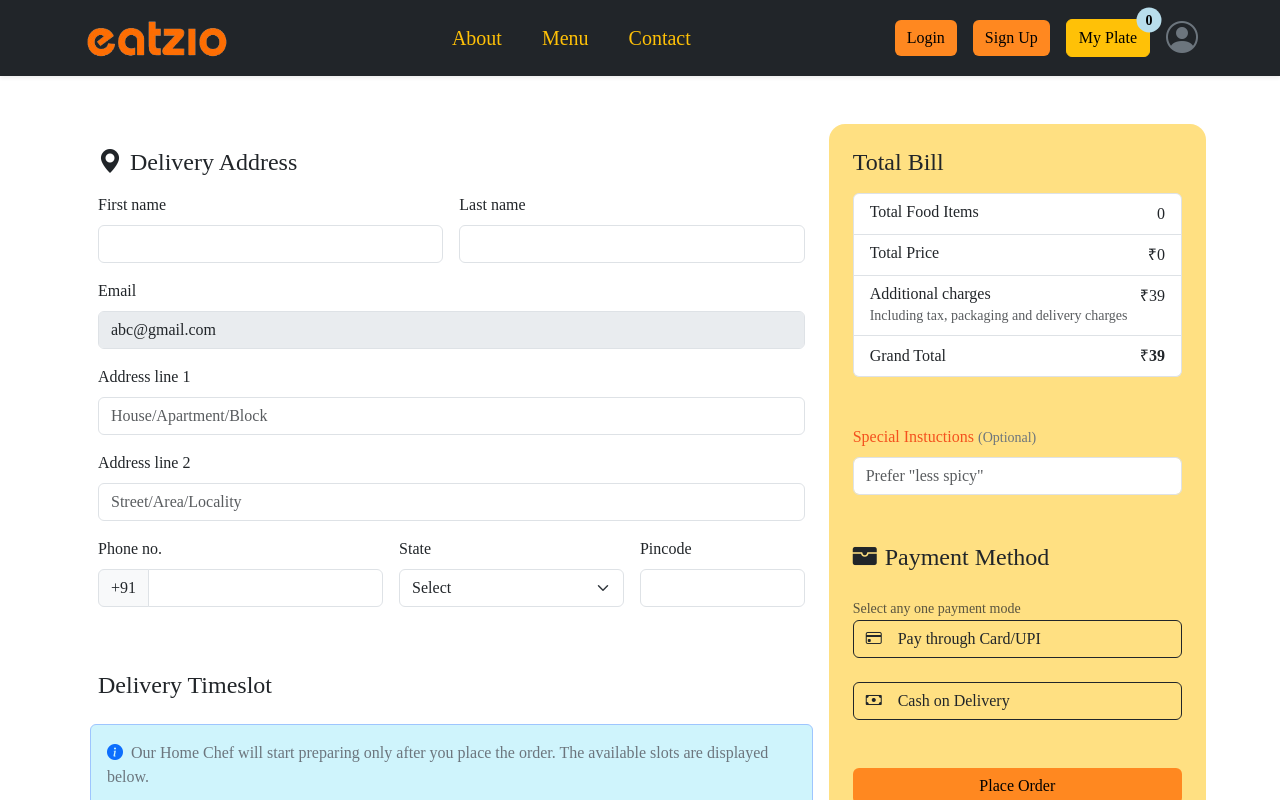
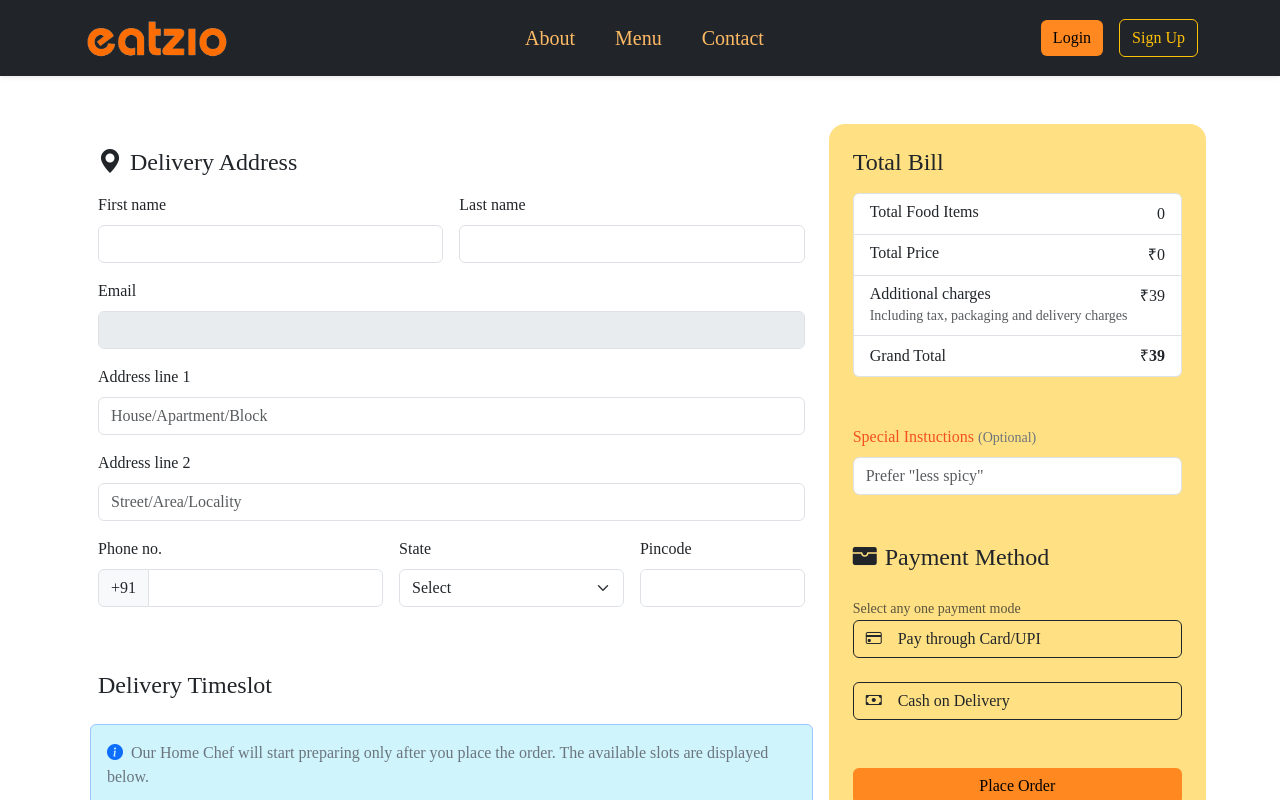
Before and after one commit to richa-daripa/Food-Website, a React (Vite) app: page /checkout in a window 1280 px wide. Shown: the top 800 px of the page. Built offline with nearby package versions, Linux system fonts and the light colour scheme; a web font is replaced by a local one.

Commit message:
add changes

```diff
--- a/src/component/Login.jsx
+++ b/src/component/Login.jsx
@@ -1,8 +1,11 @@
-import React, { useState } from 'react';
+import React, { useContext, useState } from 'react';
 import { useForm } from 'react-hook-form';
-import { Modal, Button, Container } from 'react-bootstrap';
+import { Alert, Modal, Button, Container } from 'react-bootstrap';
+import { AuthContext } from '../contextapi/AuthContext';
 
-const Login = ({ showLogin, setShowLogin,forwardTo }) => {
+
+
+const Login = ({ showLogin, setShowLogin, forwardTo }) => {
     const {
         register,
         handleSubmit,
@@ -14,9 +17,21 @@ const Login = ({ showLogin, setShowLogin,forwardTo }) => {
         reset();
     };
 
+    const [showLogError, setShowLogError] = useState(false);
+    const { login } = useContext(AuthContext);
+
     const onSubmit = (data) => {
         console.log("Form Data:", data);
-        handleClose();
+        const success = login(data);
+        if (!success) {
+            setShowLogError(true);
+            setTimeout(() => {
+                setShowLogError('');
+            }, 4000)
+        } else {
+            handleClose();
+        }
+
     };
 
     return (
@@ -31,6 +46,15 @@ const Login = ({ showLogin, setShowLogin,forwardTo }) => {
                     <Modal.Title className='fs-2'>Welcome back! <br />Login to your account</Modal.Title>
                 </Modal.Header>
                 <Modal.Body >
+                    {
+                        showLogError && (
+                            <Alert className='bg-danger-subtle text-center mt-3 mb-5 border-0 py-2 rounded-1'>
+                                <span className='text-danger'><i className="bi bi-exclamation-triangle-fill me-3 text-danger"></i>
+                                    Either email or password is incorrect
+                                </span>
+                            </Alert>
+                        )
+                    }
 
                     <form onSubmit={handleSubmit(onSubmit)}>
                         <div className="form-floating mb-3">
@@ -59,7 +83,7 @@ const Login = ({ showLogin, setShowLogin,forwardTo }) => {
                             <i className="bi bi-google me-2"></i>
                             Continue with Google
                         </Button>
-                        <p className="mt-4 mb-0 text-center">New to Eatzio? <span className='custom-text-color custom-toggle' onClick={()=>forwardTo()}>Sign Up</span></p>
+                        <p className="mt-4 mb-0 text-center">New to Eatzio? <span className='custom-text-color custom-toggle' onClick={() => forwardTo()}>Sign Up</span></p>
 
                     </form>
                 </Modal.Body>
--- a/src/component/NavBar.jsx
+++ b/src/component/NavBar.jsx
@@ -7,9 +7,11 @@ import { Container, Nav, Navbar, Button, Offcanvas, Dropdown, DropdownDivider }
 import logo from '../assets/logo.png';
 import '../style.css'
 import SignUp from './SignUp';
+import { AuthContext } from '../contextapi/AuthContext';
 
 const NavBar = () => {
-    const { totalQuantity } = useContext(StoreContext);
+    const { totalQuantity} = useContext(StoreContext);
+    const { user, logout} = useContext(AuthContext);
     const [showOffcanvas, setShowOffcanvas] = useState(false);
     const [showLogin, setShowLogin] = useState(false);
     const [showSignUp, setShowSignUp] = useState(false);
@@ -48,6 +50,7 @@ const NavBar = () => {
                             <Nav.Link as={NavLink} to="/menu" className="text-warning">Menu</Nav.Link>
                             <Nav.Link href="#contact" className="text-warning">Contact</Nav.Link>
                             <hr />
+
                             <Button className="custom-button-color" onClick={openLogin}>
                                 Login
                             </Button>
@@ -61,19 +64,16 @@ const NavBar = () => {
                 </Offcanvas>
 
                 <Nav className="d-none d-lg-flex gap-4 mx-auto fs-5">
-                    <Nav.Link as={NavLink} to="/about" className='text-warning'>About</Nav.Link>
-                    <Nav.Link as={NavLink} to="/menu" className='text-warning'>Menu</Nav.Link>
-                    <Nav.Link className='text-warning'>Contact</Nav.Link>
+                    <Nav.Link as={NavLink} to="/about" className='navbar-text-color'>About</Nav.Link>
+                    <Nav.Link as={NavLink} to="/menu" className='navbar-text-color'>Menu</Nav.Link>
+                    <Nav.Link className='navbar-text-color'>Contact</Nav.Link>
                 </Nav>
 
 
                 <div className="d-none d-lg-flex gap-3 align-items-center">
-                    <Button className="custom-button-color" onClick={openLogin}>
-                        Login
-                    </Button>
-                    <Button className="custom-button-color" onClick={openSignUp}>
-                        Sign Up
-                    </Button>
+                    {
+                        user ? (
+                            <>
                                 <Button variant="warning" onClick={() => navigate('/cart')}
                                     className="position-relative ">My Plate
                                     <span className="position-absolute top-0 start-100 translate-middle rounded-circle fw-bold d-flex align-items-center justify-content-center number-badge">
@@ -86,14 +86,27 @@ const NavBar = () => {
                                     </Dropdown.Toggle>
 
                                     <Dropdown.Menu align="end" data-bs-theme="light">
-                            <p className='px-3'>Hi, Jannet</p>
+                                        <p className='px-3'>Hi, {user.username}</p>
                                         <DropdownDivider />
-                            <Dropdown.Item ><i class="bi bi-bag-check-fill me-2"></i>Your Orders</Dropdown.Item>
-                            <Dropdown.Item ><i class="bi bi-headset me-2"></i>Help & Support</Dropdown.Item>
+                                        <Dropdown.Item ><i className="bi bi-bag-check-fill me-2"></i>Your Orders</Dropdown.Item>
+                                        <Dropdown.Item ><i className="bi bi-headset me-2"></i>Help & Support</Dropdown.Item>
                                         <DropdownDivider />
-                            <Dropdown.Item >Log Out</Dropdown.Item>
+                                        <Dropdown.Item onClick={logout}>Log Out</Dropdown.Item>
                                     </Dropdown.Menu>
                                 </Dropdown>
+                            </>
+
+                        ) : (
+                            <>
+                                <Button className="custom-button-color" onClick={openLogin}>
+                                    Login
+                                </Button>
+                                <Button variant='outline-warning' onClick={openSignUp}>
+                                    Sign Up
+                                </Button>
+                            </>
+                        )
+                    }
                 </div>
 
                 <i className="bi bi-list fs-2 text-white d-flex d-lg-none" onClick={() => setShowOffcanvas(true)}></i>
--- /dev/null
+++ b/src/contextapi/AuthContext.jsx
@@ -0,0 +1,32 @@
+import React, { createContext, useState } from 'react';
+import credentials from '../data';
+import { useNavigate } from 'react-router-dom';
+
+export const AuthContext = createContext();
+
+export const AuthProvider = ({ children }) => {
+
+  const [user, setUser] = useState(null);
+  const navigate=useNavigate();
+
+  const login = (data) => {
+    if (data.email === credentials.email && data.passwd === credentials.password) {
+      setUser(credentials);
+      return true;
+    }
+    return false;
+  }
+
+  const logout = () => {
+    setUser(null);
+    navigate('/');
+  }
+
+  return (
+      <AuthContext.Provider value={{ user, login, logout}}>
+        {children}
+      </AuthContext.Provider>
+    );
+};
+
+export default AuthProvider;
--- a/src/main.jsx
+++ b/src/main.jsx
@@ -6,12 +6,16 @@ import './index.css'
 import App from './App.jsx'
 import 'bootstrap/dist/css/bootstrap.min.css';
 import "bootstrap-icons/font/bootstrap-icons.css";
+import AuthProvider from './contextapi/AuthContext.jsx';
 
 
 createRoot(document.getElementById('root')).render(
   <BrowserRouter>
+  <AuthProvider>
     <StoreProvider>
       <App />
     </StoreProvider>
+  </AuthProvider>
+
   </BrowserRouter>
 )
--- a/src/pages/Checkout.jsx
+++ b/src/pages/Checkout.jsx
@@ -4,9 +4,11 @@ import { Button, Alert, Col, Container, ListGroup, Row, Form, Modal } from 'reac
 import { StoreContext } from '../contextapi/ContextAPI';
 import { timeOptions, mealCategory } from '../data';
 import { useForm } from 'react-hook-form';
+import { AuthContext } from '../contextapi/AuthContext';
 
 const Checkout = () => {
     const { getTotalAmount, totalQuantity } = useContext(StoreContext);
+    const { user } = useContext(AuthContext);
     const [showPlacedOrder, setShowPlacedOrder] = useState(false);
     const navigate = useNavigate();
 
@@ -15,15 +17,6 @@ const Checkout = () => {
         setMealType(e.target.value);
     }
     const [formData, setFormData] = useState(null);
-    /*
-        const handleSubmit = (e) => {
-            e.preventDefault();
-            if (e.target.checkValidity()) {
-                setShowPlacedOrder(true);
-            } else {
-                e.target.reportValidity();
-            }
-        }*/
 
     const { register, handleSubmit, formState: { errors }, watch, setValue } = useForm();
 
@@ -60,7 +53,7 @@ const Checkout = () => {
                             </div>
                             <div className="col-12">
                                 <label className="form-label">Email</label>
-                                <input type="email" className="form-control" value='abc@gmail.com' {...register('email')} disabled readOnly />
+                                <input type="email" className="form-control" value={user?.email||''} {...register('email')} disabled readOnly />
                             </div>
                             <div className="col-12">
                                 <label className="form-label">Address line 1</label>
--- a/src/pages/Order.jsx
+++ b/src/pages/Order.jsx
@@ -29,7 +29,7 @@ const Order = () => {
                                     Your Order Summary
                                 </h4>
                                 <p><span className="fw-semibold">Delivery Address:</span> {`${state?.firstName} ${state?.lastName}, ${state?.address}, ${state?.address2}, ${state?.state}, ${state?.pincode}`}</p>
-                                <p>{`For ${state?.mealType} at ${state?.timeSlot} on ${state?.on} | Prefered - ${state?.instruction || "None"}`}</p>
+                                <p>{`For ${state?.mealType} at ${state?.timeSlot} on ${state?.on} | Preferred - ${state?.instruction || "None"}`}</p>
                                 <p>Total Bill:<strong> {`Rs ${bill.toFixed(2)}`}</strong>{` | `} Mode of Payment: {state?.payment}</p>
                                 <ListGroup as="ol" numbered>
                                     {food_item.filter((item) => cartItems[item.id] > 0).map((item) => (
```
Lines whose indentation alone changed are shown as unchanged.
